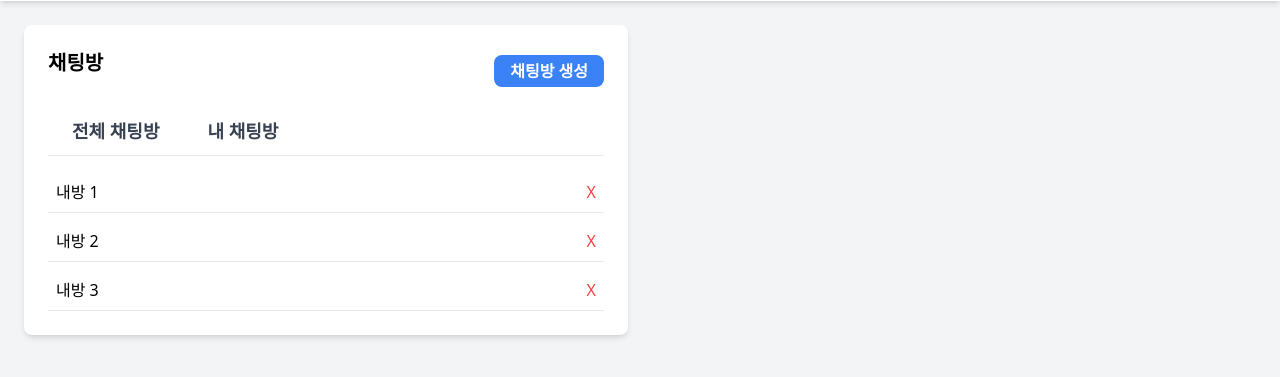
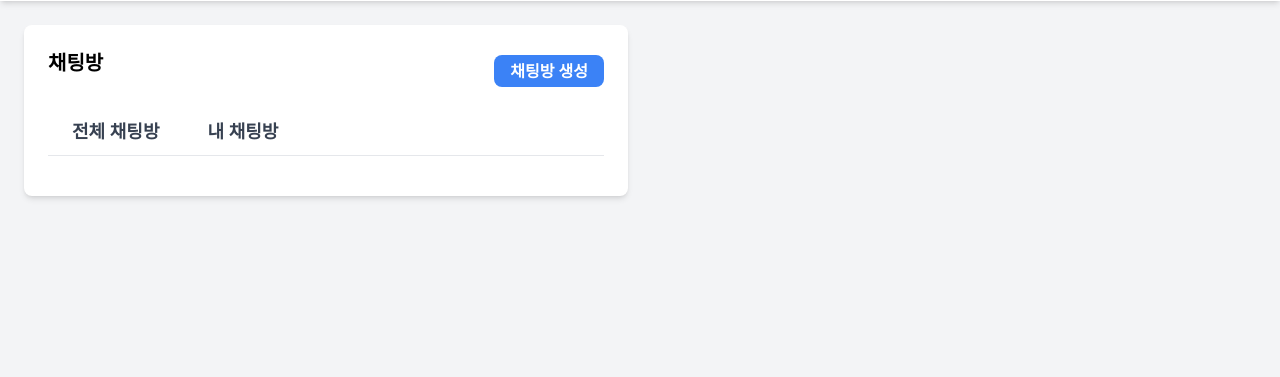
Before and after one commit to ksm4850/fastapi-chat-project, a FastAPI app: template src/templates/chat_main.html in a window 1280 px wide. Shown: the part 71-448 px from the top of the page. Run offline with FastAPI, Linux system fonts and the light colour scheme; the template is opened without the code that fills it, so the values that code supplies are empty; parts of the project's set-up code (start-up, migrations or seed data) failed here and were passed over; some libraries are stand-ins or nearby versions.

Commit message:
md파일 수정

```diff
--- a/pyproject.toml
+++ b/pyproject.toml
@@ -27,7 +27,7 @@ pydantic-settings = "^2.1.0"
 python = "^3.11"
 python-dotenv = "^1.0.1"
 sqlalchemy = "^2.0.36"
-uvicorn = "^0.32.1"
+uvicorn = {extras = ["standard"], version = "^0.32.1"}
 pyjwt = "^2.10.0"
 orjson = "^3.10.12"
 gunicorn = "^23.0.0"
--- a/src/app/core/fastapi/deps.py
+++ b/src/app/core/fastapi/deps.py
@@ -43,7 +43,8 @@ async def get_current_user(
     token: HTTPAuthorizationCredentials | None = Depends(HTTPBearer(auto_error=False)),
 ) -> UserBase:
 
-    access_token = token if token else request.cookies.get("access_token")
+    access_token = token if token else request.cookies.get("accessToken")
+    print(access_token)
     payload: dict = user_token_verify(access_token)
     user_id = payload.get("user_id", None)
     user = await user_service.get_user(user_id)
--- a/src/app/domain/page/views.py
+++ b/src/app/domain/page/views.py
@@ -4,7 +4,6 @@ from dependency_injector.wiring import Provide, inject
 from fastapi import APIRouter, Depends, Request
 from fastapi.responses import HTMLResponse
 from fastapi.templating import Jinja2Templates
-from jinja2 import FileSystemLoader
 
 from app.core.config import get_config
 from app.core.fastapi.deps import get_current_user
--- a/src/templates/chat_main.html
+++ b/src/templates/chat_main.html
@@ -51,27 +51,12 @@
             <div class="tab-content mt-4">
                 <!-- 전체 채팅방 리스트 -->
                 <ul id="all-chat-room-list" class="space-y-2 hidden">
-                    <li class="p-2 border-b cursor-pointer hover:bg-gray-100 hover:shadow-md" data-chat-id="1">전체 방 1</li>
-                    <li class="p-2 border-b cursor-pointer hover:bg-gray-100 hover:shadow-md" data-chat-id="2">전체 방 2</li>
-                    <li class="p-2 border-b cursor-pointer hover:bg-gray-100 hover:shadow-md" data-chat-id="4">전체 방 3</li>
-                    <!-- 전체 채팅방 목록은 서버로부터 동적으로 로드될 수 있음 -->
+
                 </ul>
 
                 <!-- 내 채팅방 리스트 -->
                 <ul id="my-chat-room-list" class="space-y-2">
-                    <li class="p-2 border-b cursor-pointer flex justify-between items-center hover:bg-gray-100 hover:shadow-md" data-chat-id="1">
-                        내방 1
-                        <button class="text-red-500 hover:text-red-700 ml-auto" onclick="removeChatRoom(event)">X</button>
-                    </li>
-                    <li class="p-2 border-b cursor-pointer flex justify-between items-center hover:bg-gray-100 hover:shadow-md" data-chat-id="2">
-                        내방 2
-                        <button class="text-red-500 hover:text-red-700 ml-auto" onclick="removeChatRoom(event)">X</button>
-                    </li>
-                    <li class="p-2 border-b flex cursor-pointer justify-between items-center hover:bg-gray-100 hover:shadow-md" data-chat-id="4">
-                        내방 3
-                        <button class="text-red-500 hover:text-red-700 ml-auto" onclick="removeChatRoom(event)">X</button>
-                    </li>
-                    <!-- 내 채팅방 목록은 서버로부터 동적으로 로드될 수 있음 -->
+
                 </ul>
             </div>
         </div>
```
Also changed, not shown: README.md, 1 other file.
